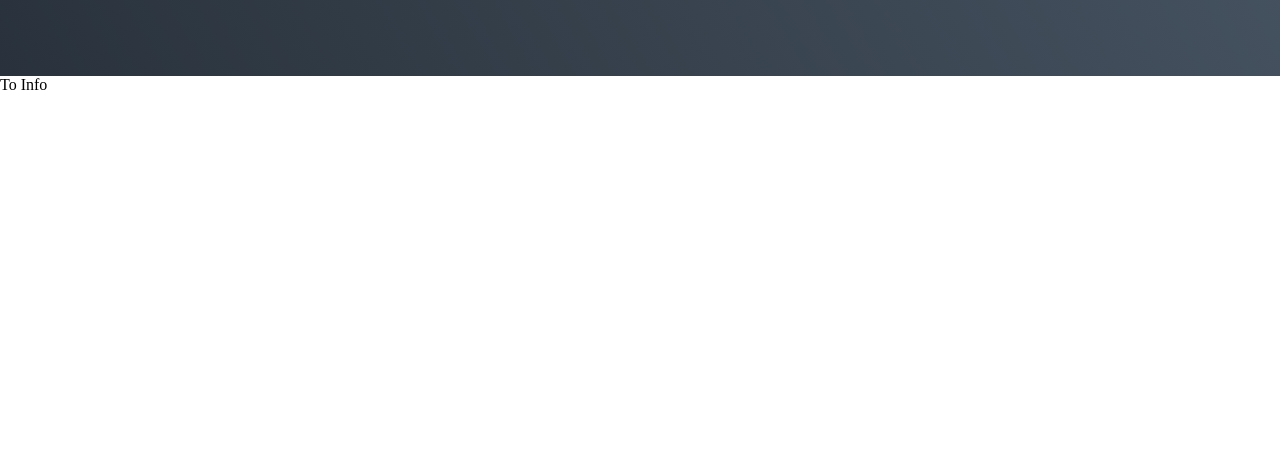
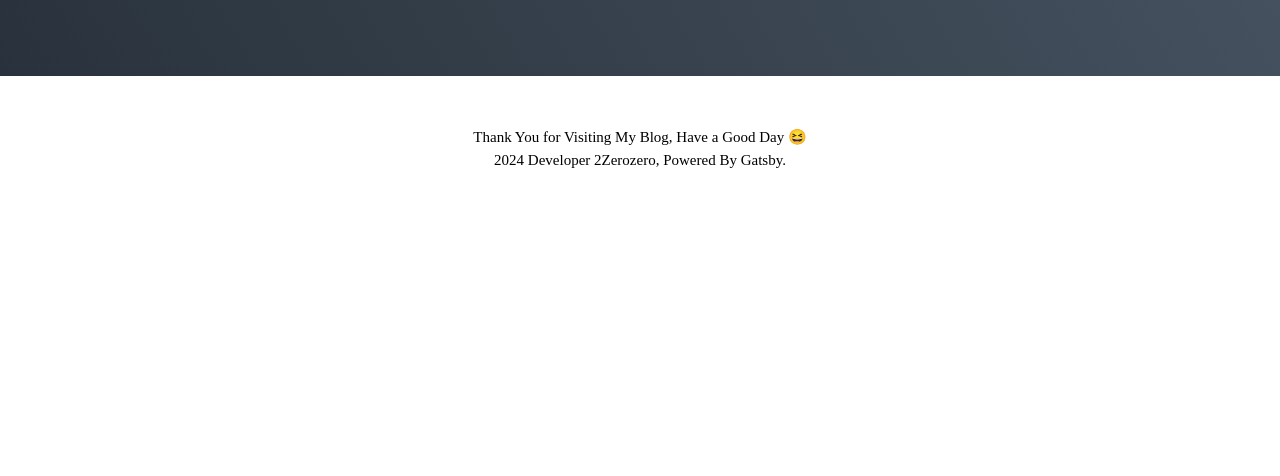
Before and after one commit to 2Zerozero/2Zerozero.github.io, a Gatsby site: page / in a window 1280 px wide. Shown: the part 324-800 px from the top of the page. Built offline with nearby package versions, Linux system fonts and the light colour scheme; Gatsby itself is replaced by a stand-in of ours.

Commit message:
feat: Footer 생성 완료

```diff
--- a/src/components/common/Footer.tsx
+++ b/src/components/common/Footer.tsx
@@ -0,0 +1,24 @@
+import styled from '@emotion/styled'
+import React, { FunctionComponent } from 'react'
+
+// CSS
+const FooterWrapper = styled.div`
+  display: flex;
+  padding: 50px 0;
+  justify-content: center;
+  text-align: center;
+  font-size: 15px;
+  line-height: 1.5;
+`
+
+// Code
+const Footer: FunctionComponent = function () {
+  return (
+    <FooterWrapper>
+      Thank You for Visiting My Blog, Have a Good Day 😆 <br />
+      2024 Developer 2Zerozero, Powered By Gatsby.
+    </FooterWrapper>
+  )
+}
+
+export default Footer
--- a/src/pages/index.tsx
+++ b/src/pages/index.tsx
@@ -1,9 +1,9 @@
 import React, { FunctionComponent } from 'react'
 import { Link } from 'gatsby'
 import styled from '@emotion/styled'
-import ProfileImage from 'components/main/ProfileImage'
 import GlobalStyle from 'components/common/GlobalStyle'
 import Introduction from 'components/main/Introduction'
+import Footer from 'components/common/Footer'
 
 // CSS
 const Container = styled.div`
@@ -17,7 +17,7 @@ const IndexPage: FunctionComponent = function () {
     <Container>
       <GlobalStyle />
       <Introduction />
-      <Link to="/info">To Info</Link>
+      <Footer />
     </Container>
   )
 }
```
